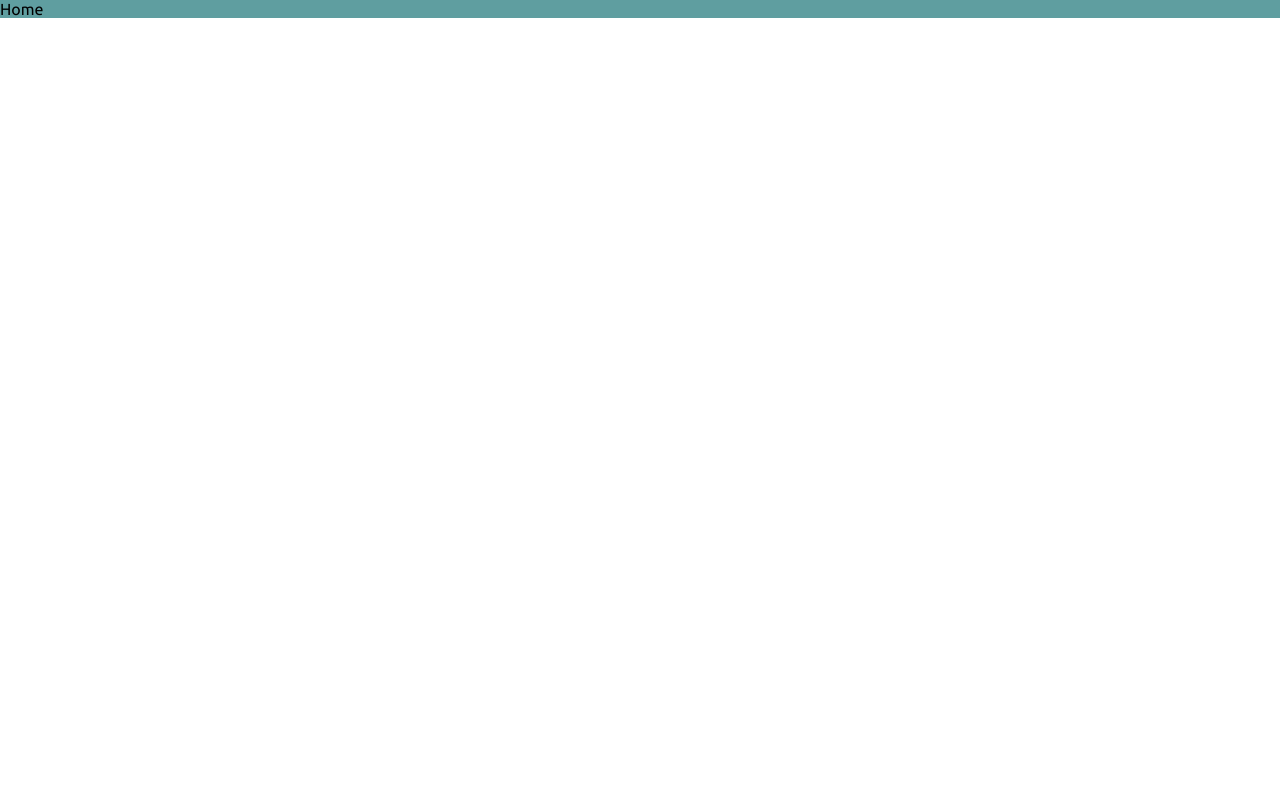
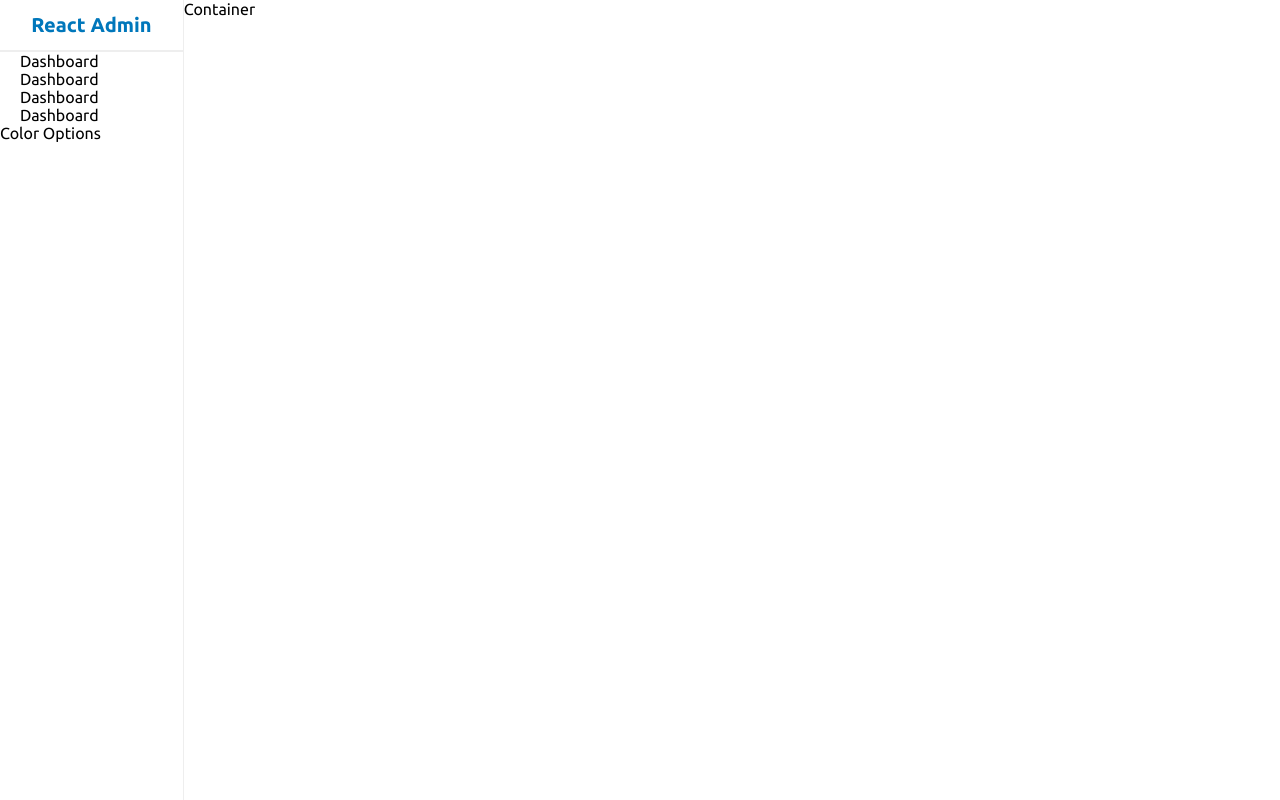
Before and after one commit to kanwal019/admin-panel, a React (Create React App) app: page / in a window 1280 px wide. Built offline with nearby package versions, Linux system fonts and the light colour scheme.

Commit message:
Add a basic navbar and sidebar

```diff
--- /dev/null
+++ b/src/components/sidebar/Sidebar.jsx
@@ -0,0 +1,23 @@
+import "./sidebar.scss"
+
+const Sidebar = () => {
+    return (
+        <div className="sidebar">
+            <div className="top">
+                <span className="logo">React Admin</span>
+            </div>
+            <hr />
+            <div className="center">
+                <ul>
+                    <li><span>Dashboard</span></li>
+                    <li><span>Dashboard</span></li>
+                    <li><span>Dashboard</span></li>
+                    <li><span>Dashboard</span></li>
+                </ul>
+            </div>
+            <div className="bottom">Color Options</div>
+        </div>
+    )
+}
+
+export default Sidebar
--- /dev/null
+++ b/src/components/sidebar/sidebar.scss
@@ -0,0 +1,34 @@
+.sidebar{
+    flex: 1;
+    border-right: 0.5px solid #eee;
+    min-height: 100vh;
+    background-color: #fff;
+
+    .top{
+        height: 50px;
+        display: flex;
+        align-items: center;
+        justify-content: center;
+    }
+
+    .logo{
+        font-size: 20px;
+        font-weight: bold;
+        color: #07b;
+    }
+
+    hr{
+        height: 0;
+        border: 0.5px solid #eee;
+    }
+
+    .center{
+        padding-left: 20px;
+
+        ul{
+            list-style-type: none;
+            margin: 0;
+            padding: 0;
+        }
+    }
+}
--- a/src/pages/home/Home.jsx
+++ b/src/pages/home/Home.jsx
@@ -1,9 +1,13 @@
 import React from 'react'
+import Sidebar from '../../components/sidebar/Sidebar'
 import "./home.scss"
 
 const Home = () => {
   return (
-    <div className='home'>Home</div>
+    <div className='home'>
+      <Sidebar />
+      <div className="homeContainer">Container</div>
+    </div>
   )
 }
 
--- a/src/pages/home/home.scss
+++ b/src/pages/home/home.scss
@@ -1,3 +1,6 @@
 .home{
-    background-color: cadetblue;
+    display: flex;
+    .homeContainer{
+        flex: 6;
+    }
 }
```
Also changed, not shown: src/components/navbar/Navbar.jsx (added, +9 -0 lines), src/components/navbar/navbar.scss (added).
